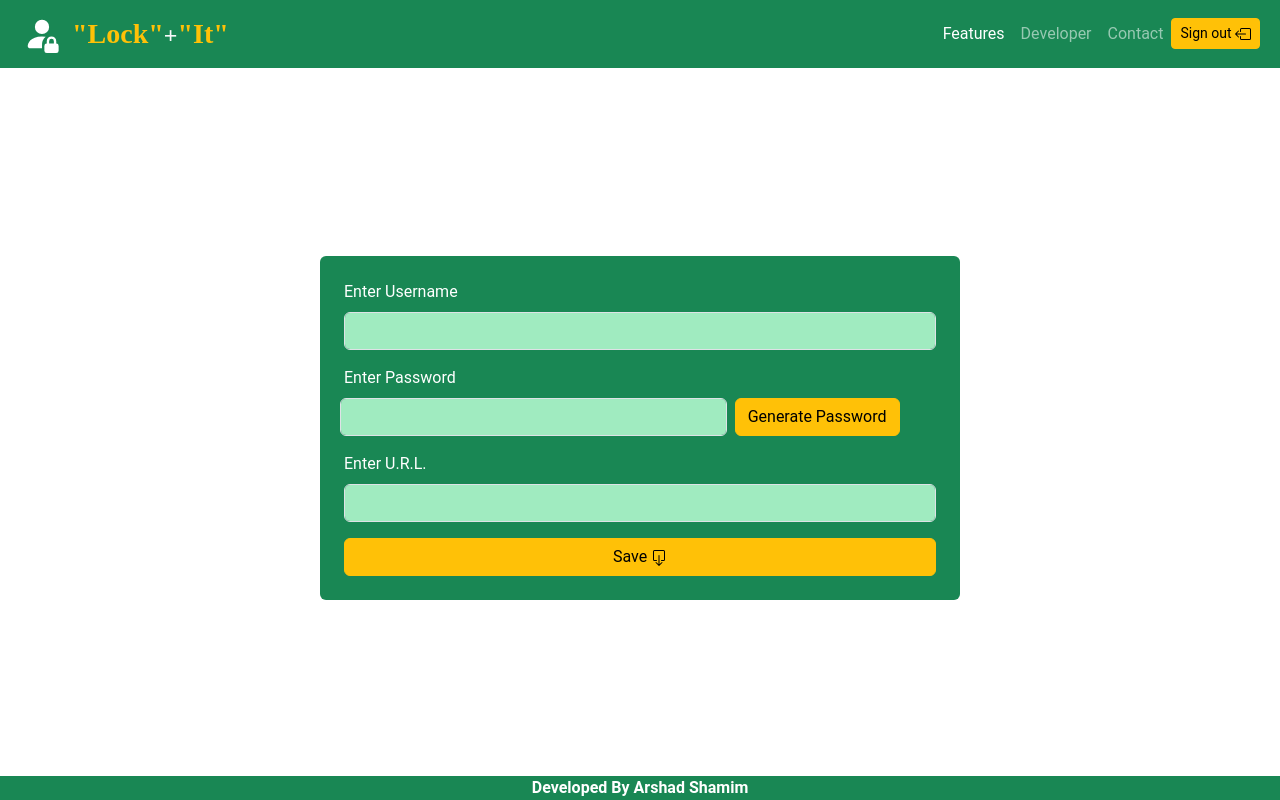
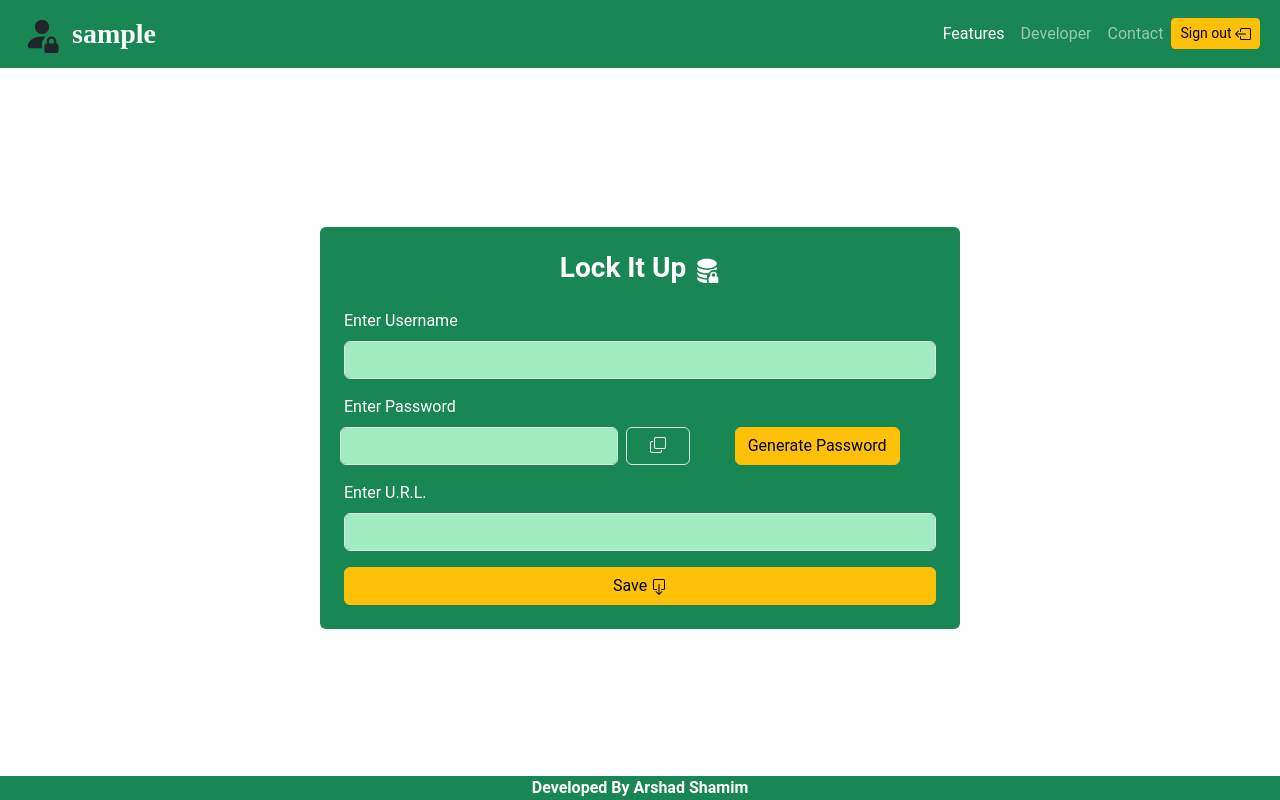
Before and after one commit to Arshad-Shamim/lockit, a React (Vite) app in the folder client/: page /home in a window 1280 px wide. Built offline with nearby package versions, Linux system fonts and the light colour scheme; sample sign-in values are in the browser's storage.

Commit message:
copy pws and display username

```diff
--- a/client/src/main.jsx
+++ b/client/src/main.jsx
@@ -14,3 +14,6 @@ createRoot(document.getElementById('root')).render(
     </BrowserRouter>
   </StrictMode>
 )
+
+
+//all font are define in app.css
--- a/client/src/pages/Home.jsx
+++ b/client/src/pages/Home.jsx
@@ -14,7 +14,7 @@ export default function Home() {
   let [pwsshow,setPwsshow]=useState(true);          //both random pws and user input store here;
   let [pws,setPws] =useState("");
   let navigate = useNavigate();
-
+  let [username,setUsername]=useState(sessionStorage.getItem("username"));
 
   function notifySuccess(data){
     toast(data,{
@@ -51,8 +51,9 @@ function notifyFailer(data){
     let temppws = await generatePws();
 
     console.log(temppws);
-    if(temppws)
+    if(temppws){
       setPws(temppws);
+    }
     else
       notifyFailer("Server Error!");
   }
@@ -61,6 +62,19 @@ function notifyFailer(data){
     e.target.pws.value=pws;                       //store both input as well as random pws into pws.value;
     console.log(e.target.pws.value);
     e.preventDefault();
+  }
+
+  async function handleCopy(){
+
+    await navigator.clipboard.writeText(pws);      //copy pws
+
+    const element = document.getElementById("copy");
+    element.style.backgroundColor="#15b037";
+    notifySuccess("password copied");
+
+    setTimeout(()=>{
+      element.style.backgroundColor="#198754";
+    },800);
   }
 
   if(!authorize){
@@ -75,14 +89,12 @@ function notifyFailer(data){
 
         <nav className="navbar navbar-expand-lg navbar-dark bg-success roboto-regular">
           <div className="container-fluid">
-            <svg xmlns="http://www.w3.org/2000/svg" width="60" height="38" fill="currentColor" class="bi bi-person-fill-lock text-white" viewBox="0 0 16 16">
+            <svg xmlns="http://www.w3.org/2000/svg" width="60" height="38" fill="currentColor" class="bi bi-person-fill-lock" viewBox="0 0 16 16">
                 <path d="M11 5a3 3 0 1 1-6 0 3 3 0 0 1 6 0m-9 8c0 1 1 1 1 1h5v-1a2 2 0 0 1 .01-.2 4.49 4.49 0 0 1 1.534-3.693Q8.844 9.002 8 9c-5 0-6 3-6 4m7 0a1 1 0 0 1 1-1v-1a2 2 0 1 1 4 0v1a1 1 0 0 1 1 1v2a1 1 0 0 1-1 1h-4a1 1 0 0 1-1-1zm3-3a1 1 0 0 0-1 1v1h2v-1a1 1 0 0 0-1-1"/>
             </svg>
-            <a className="navbar-brand fw-bold fs-3 permanent-marker-regular" href="#">
-              <span className='text-warning'>"Lock"</span>
-              <span className='fs-4 text-light'>+</span>
-              <span className='text-warning'>"It"</span>
-            </a>
+            <span className="navbar-brand fw-bold fs-3 permanent-marker-regular ">
+              <span className='text-light'>{username}</span>
+            </span>
 
             <button
               className="navbar-toggler"
@@ -130,6 +142,16 @@ function notifyFailer(data){
             {/* input box */}
         <div className="d-flex align-items-center justify-content-center roboto-regular" style={{height:"90vh"}}>
             <div className="text-white bg-success rounded  col-12 col-lg-6 px-4 px-lg-4 py-4">
+
+                <h3 className='text-center fw-bold mb-4'>
+                  Lock It Up
+                  <svg xmlns="http://www.w3.org/2000/svg" width="26" height="26" fill="currentColor" class="bi bi-database-fill-lock ms-2" viewBox="0 0 16 16">
+                    <path d="M8 1c-1.573 0-3.022.289-4.096.777C2.875 2.245 2 2.993 2 4s.875 1.755 1.904 2.223C4.978 6.711 6.427 7 8 7s3.022-.289 4.096-.777C13.125 5.755 14 5.007 14 4s-.875-1.755-1.904-2.223C11.022 1.289 9.573 1 8 1"/>
+                    <path d="M3.904 9.223C2.875 8.755 2 8.007 2 7v-.839c.457.432 1.004.751 1.49.972C4.722 7.693 6.318 8 8 8s3.278-.307 4.51-.867c.486-.22 1.033-.54 1.49-.972V7c0 .424-.155.802-.411 1.133a4.5 4.5 0 0 0-1.364-.125 3 3 0 0 0-2.197.731 4.5 4.5 0 0 0-1.254 1.237A12 12 0 0 1 8 10c-1.573 0-3.022-.289-4.096-.777M8 14c-1.682 0-3.278-.307-4.51-.867-.486-.22-1.033-.54-1.49-.972V13c0 1.007.875 1.755 1.904 2.223C4.978 15.711 6.427 16 8 16q.134 0 .266-.003A2 2 0 0 1 8 15zm0-1.5q0 .15.01.3A2 2 0 0 0 8 13c-1.573 0-3.022-.289-4.096-.777C2.875 11.755 2 11.007 2 10v-.839c.457.432 1.004.751 1.49.972C4.722 10.693 6.318 11 8 11q.13 0 .257-.002A4.5 4.5 0 0 0 8 12.5"/>
+                    <path d="M9 13a1 1 0 0 1 1-1v-1a2 2 0 1 1 4 0v1a1 1 0 0 1 1 1v2a1 1 0 0 1-1 1h-4a1 1 0 0 1-1-1zm3-3a1 1 0 0 0-1 1v1h2v-1a1 1 0 0 0-1-1"/>
+                  </svg>
+                </h3>
+
                 <form onSubmit={handleSubmit} method="POST">
 
                     <div class="mb-3">
@@ -139,11 +161,19 @@ function notifyFailer(data){
 
                     <div class="mb-3 col-12 row">
                         <label for="exampleInputPassword1" class="form-label">Enter Password</label>
-                        <div className="col-lg-8 col-12 ps-2 pe-0">
+
+                        <div className="col-lg-8 col-12 ps-2 pe-0 row">
+                          <div className='col-9 pe-0'>
                             <input type="text" name="pws" value={pws} onChange={(e)=>setPws(e.target.value)} class="form-control" id="exampleInputPassword1" style={{backgroundColor:"#a0ebc0"}}/>
+                          </div>
+                          <div className='col-2 px-2 text-center pt-1 ms-2 border rounded btn text-white' id="copy" onClick={handleCopy} >
+                              <svg xmlns="http://www.w3.org/2000/svg" width="16" height="16" fill="currentColor" class="bi bi-copy" viewBox="0 0 16 16">
+                                <path fill-rule="evenodd" d="M4 2a2 2 0 0 1 2-2h8a2 2 0 0 1 2 2v8a2 2 0 0 1-2 2H6a2 2 0 0 1-2-2zm2-1a1 1 0 0 0-1 1v8a1 1 0 0 0 1 1h8a1 1 0 0 0 1-1V2a1 1 0 0 0-1-1zM2 5a1 1 0 0 0-1 1v8a1 1 0 0 0 1 1h8a1 1 0 0 0 1-1v-1h1v1a2 2 0 0 1-2 2H2a2 2 0 0 1-2-2V6a2 2 0 0 1 2-2h1v1z"/>
+                              </svg>
+                          </div>
                         </div>
 
-                        <div className="col-lg-4 col-12 mt-1 mt-lg-0  ps-2">
+                        <div className="col-lg-4 col-12 mt-1 mt-lg-0  ps-2 ms-auto">
                             <button class="btn btn-warning" type="button" onClick={randomPws}>Generate Password</button>
                         </div>
                     </div>
@@ -189,3 +219,10 @@ function notifyFailer(data){
 //  if user click on generate pws button then call api for pws and upate pws state;
 //  else user can also enter pws my self;
 //  and on submit replace this pws state with e.target.pws.value;
+
+
+//copy pws:-
+//     await navigator.clipboard.writeText(pws);
+//      copy pws and change bg-color after 1s (useing setTimeout) change bg-color to previous color;
+
+//get username from session and display it;
```
